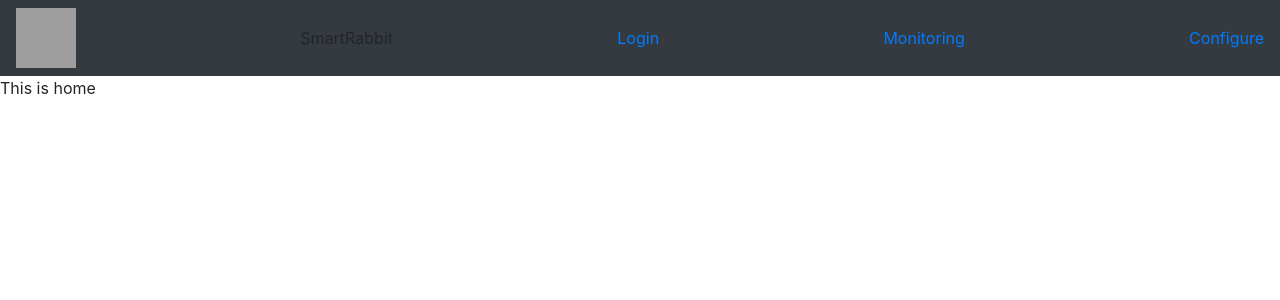
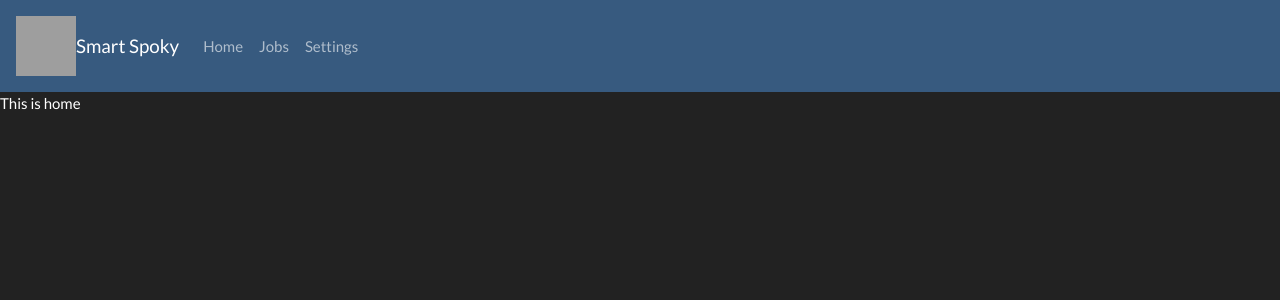
Before and after one commit to j0hanj0han/LapinMalin, a Flask app: page / in a window 1280 px wide. Shown: the top 300 px of the page. Run offline with Flask 2, Linux system fonts and the light colour scheme; some libraries are stand-ins or nearby versions; grey boxes are pictures that could not be loaded.

Commit message:
commit maj

```diff
--- a/AppClient/app.py
+++ b/API_CLIENT/app_client.py
@@ -1,7 +1,7 @@
 import requests
 from flask import Flask, render_template
 
-from AppClient.config import SERVER_ADDRESS, PORT
+from API_CLIENT.config import SERVER_ADDRESS
 
 app = Flask(__name__)
 
@@ -19,6 +19,11 @@ def get_jobs():
     return render_template('jobs.html', res=res)
 
 
+@app.route('/settings', methods=['GET', 'POST'])
+def get_settings():
+        return render_template('settings.html')
+
+
 #launch the API here
 if __name__ == '__main__':
     app.run(debug=True, port=4000)
--- /dev/null
+++ b/API_CLIENT/config.py
@@ -0,0 +1,5 @@
+# Parameters to connect to the SERVER which get the informations about jenkins
+
+PORT_SERVER = "5000"
+IP_SERVER = "localhost"
+SERVER_ADDRESS = "http://" + IP_SERVER + ":" + PORT_SERVER
--- a/AppClient/templates/home.html
+++ b/API_CLIENT/templates/home.html
@@ -1,6 +1,5 @@
 {% extends "layout.html" %}
 {%  block body %}
 <p> This is home </p>
-    <img src= >
 
 {%  endblock %}
--- /dev/null
+++ b/API_CLIENT/templates/layout.html
@@ -0,0 +1,43 @@
+<!DOCTYPE html>
+<html lang="en">
+<link href="https://stackpath.bootstrapcdn.com/bootstrap/4.1.3/css/bootstrap.min.css" rel="stylesheet" integrity="sha384-MCw98/SFnGE8fJT3GXwEOngsV7Zt27NXFoaoApmYm81iuXoPkFOJwJ8ERdknLPMO" crossorigin="anonymous">
+<script src="https://stackpath.bootstrapcdn.com/bootstrap/4.1.3/js/bootstrap.min.js" integrity="sha384-ChfqqxuZUCnJSK3+MXmPNIyE6ZbWh2IMqE241rYiqJxyMiZ6OW/JmZQ5stwEULTy" crossorigin="anonymous"></script>
+<link href="https://stackpath.bootstrapcdn.com/bootswatch/4.1.3/darkly/bootstrap.min.css" rel="stylesheet" integrity="sha384-w+yWASP3zYNxxvwoQBD5fUSc1tctKq4KUiZzxgkBSJACiUp+IbweVKvsEhMI+gz7" crossorigin="anonymous">
+
+<head>
+    <meta charset="UTF-8">
+    <title>SmartRabbit</title>
+
+</head>
+
+
+<nav class="navbar navbar-expand-lg navbar-dark bg-primary">
+  <img src="../static/bugsbunny.jpg" width="60" height="60" alt="SmartRabbit">
+    <a class="navbar-brand" href="#">Smart Spoky</a>
+  <button class="navbar-toggler" type="button" data-toggle="collapse" data-target="#navbarColor01" aria-controls="navbarColor01" aria-expanded="false" aria-label="Toggle navigation">
+    <span class="navbar-toggler-icon"></span>
+  </button>
+  <div class="collapse navbar-collapse" id="navbarColor01">
+    <ul class="navbar-nav mr-auto">
+      <li class="nav-item ">
+        <a class="nav-link" href="/home">Home </a>
+      </li>
+      <li class="nav-item">
+        <a class="nav-link" href="/jobs">Jobs</a>
+      </li>
+      <li class="nav-item">
+        <a class="nav-link" href="/settings">Settings</a>
+      </li>
+    </ul>
+  </div>
+</nav>
+
+
+
+<body>
+{% block body %}
+
+{% endblock %}
+
+</body>
+</html>
--- a/AppClient/config.py
+++ /dev/null
@@ -1,6 +0,0 @@
-# Parameters to connect to the SERVER Flask API which get the informations about jenkins
-
-
-PORT = "5000"
-IP_SERVER = "localhost"
-SERVER_ADDRESS = "http://" + IP_SERVER + ":" + PORT
--- a/AppClient/templates/layout.html
+++ /dev/null
@@ -1,26 +0,0 @@
-<!DOCTYPE html>
-<html lang="en">
-<link href="https://stackpath.bootstrapcdn.com/bootstrap/4.1.3/css/bootstrap.min.css" rel="stylesheet" integrity="sha384-MCw98/SFnGE8fJT3GXwEOngsV7Zt27NXFoaoApmYm81iuXoPkFOJwJ8ERdknLPMO" crossorigin="anonymous">
-<script src="https://stackpath.bootstrapcdn.com/bootstrap/4.1.3/js/bootstrap.min.js" integrity="sha384-ChfqqxuZUCnJSK3+MXmPNIyE6ZbWh2IMqE241rYiqJxyMiZ6OW/JmZQ5stwEULTy" crossorigin="anonymous"></script>
-<head>
-    <meta charset="UTF-8">
-    <title>SmartRabbit</title>
-</head>
-
-
-<nav class="navbar navbar-dark bg-dark">
-    <img src="../static/bugsbunny.jpg" width="60" height="60" alt="SmartRabbit">SmartRabbit
-    <a href = "/login">   Login </a>
-    <a href = "/monitoring"> Monitoring  </a>
-    <a href = "/configure">   Configure </a>
-</nav>
-
-
-
-<body>
-{% block body %}
-
-{% endblock %}
-
-</body>
-</html>
```
Also changed, not shown: API_CLIENT/templates/settings.html (added, +33 -0 lines), Spoky_API.py (added, +24 -0 lines), smartrabbit/jenkins_status.py (+3 -4 lines), smartrabbit/read_log.py (added, +22 -0 lines), API_CLIENT/templates/jobs.html (renamed from AppClient/templates/jobs.html), app_server.py (renamed from app.py), testlog.py (renamed from test.py).
